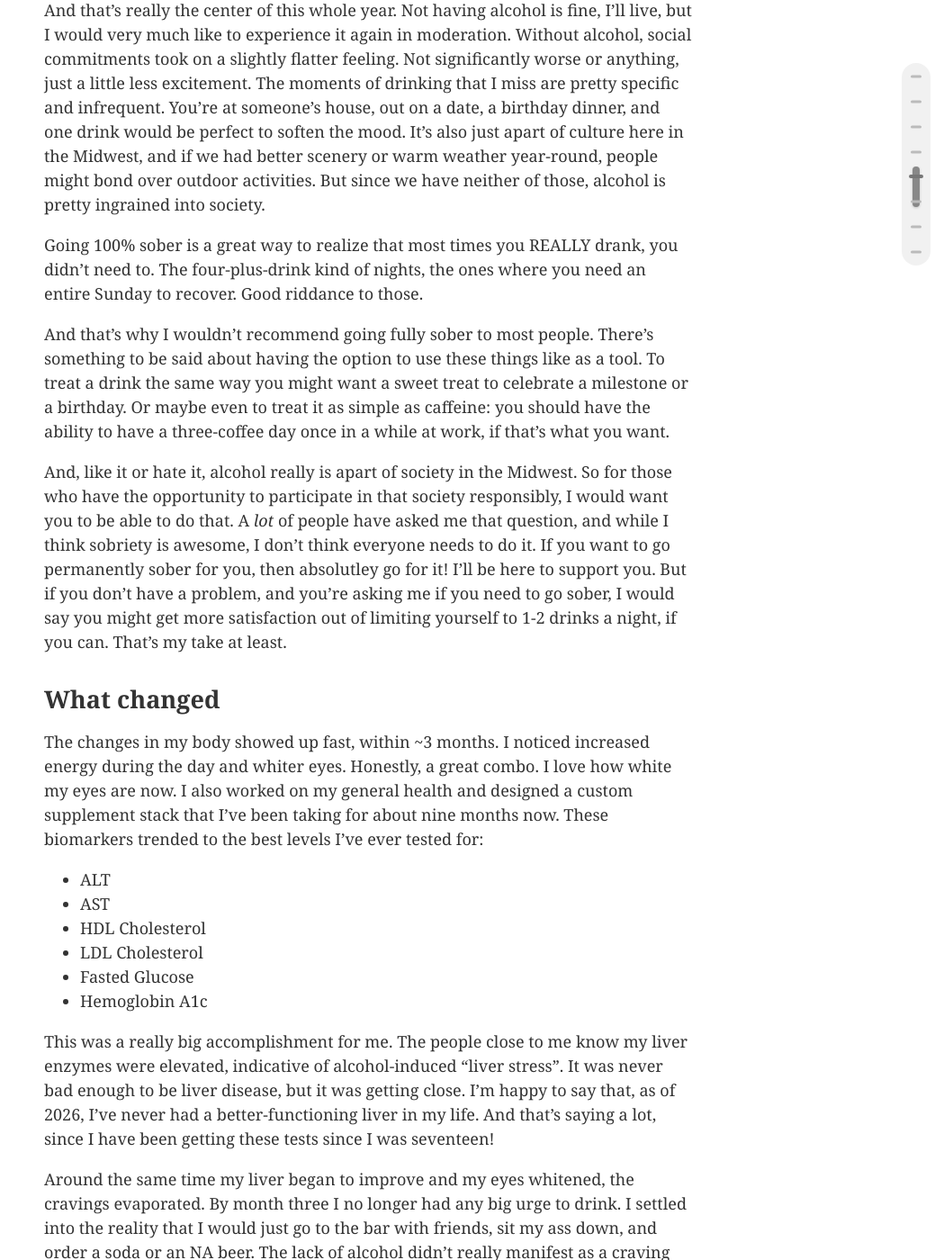
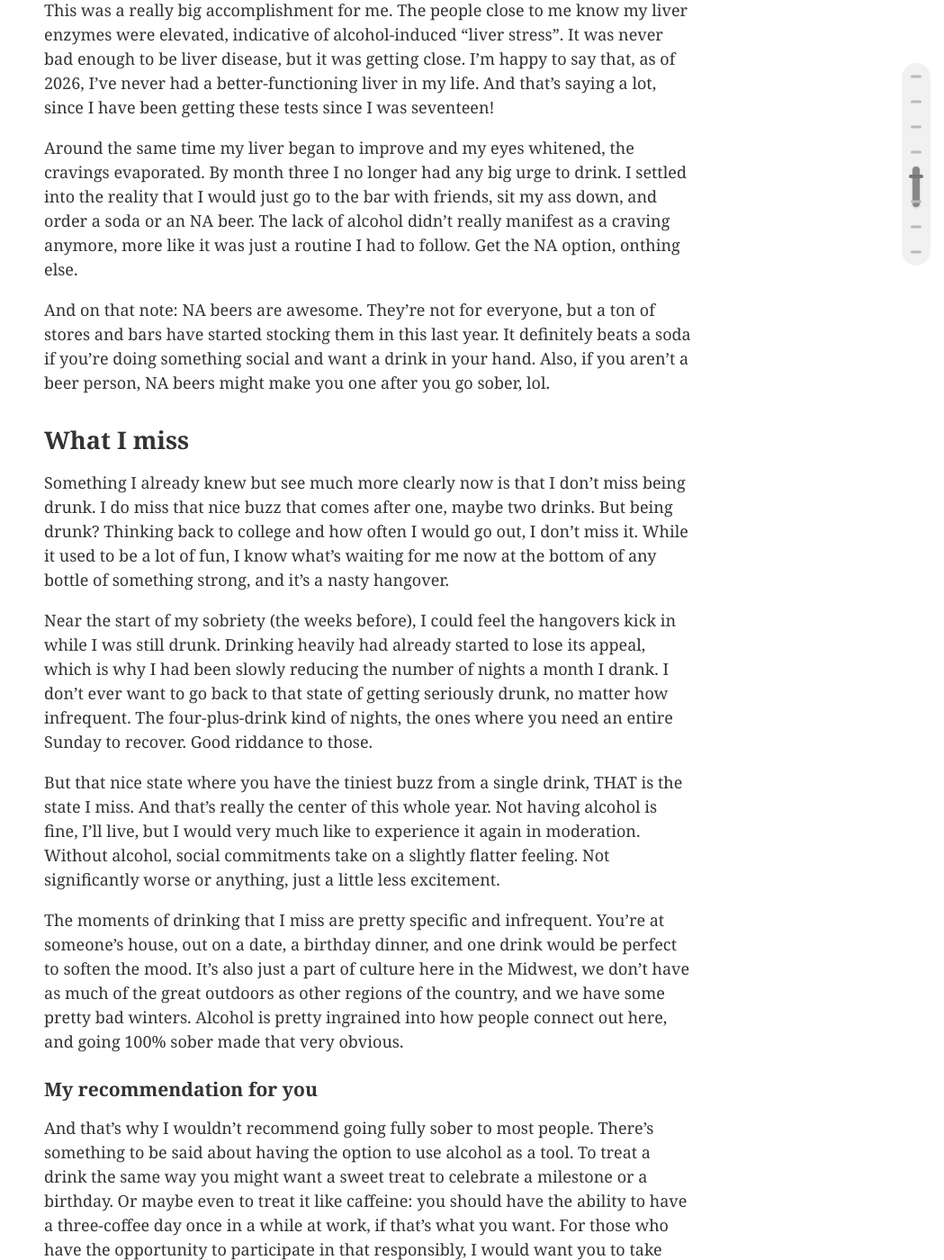
Before and after one commit to 0sps/sull1van.com, a Jekyll site: the page built from _posts/2026-06-04-thoughts-on-a-year-sober.md, in a window 1280 px wide and 1400 px high, scrolled down 3084 px. Shown: the whole window at 90% size, without its empty margins (231-1280 px from the left). Built offline with Jekyll 4.4.1, drawn with Linux system fonts in a browser that asks for light colours; some of the changed text lies outside the part shown.

Commit message:
Update 2026-06-04-thoughts-on-a-year-sober.md

```diff
--- a/_posts/2026-06-04-thoughts-on-a-year-sober.md
+++ b/_posts/2026-06-04-thoughts-on-a-year-sober.md
@@ -57,20 +57,6 @@
 But yeah, I could. Just go longer. So that's exactly what I did. Two months turned into six, then at six months I said twelve. Here we are, twelve months later. It's crazy.
 
 
-## Things I missed while sober
-
-Something I already knew but see much more clearly now is that I don't miss being drunk. I do miss that nice buzz that comes after one, maybe two drinks. Thinking back to college and how often I would go out, I don't miss it. While it used to be a lot of fun, I know what's waiting for me now at the bottom of any bottle of something strong, and it's a nasty hangover.
-
-Near the start of my sobriety (the weeks before), I could feel the hangovers kick in while I was still drunk. Drinking heavily had already started to lose its appeal, which is why I had only been drinking once or twice a month before I went sober. I don't ever want to go back to that state of getting seriously drunk, no matter how infrequent. That nice state where you have the tiniest buzz from a single drink, THAT is the state I miss.
-
-And that's really the center of this whole year. Not having alcohol is fine, I'll live, but I would very much like to experience it again in moderation. Without alcohol, social commitments took on a slightly flatter feeling. Not significantly worse or anything, just a little less excitement. The moments of drinking that I miss are pretty specific and infrequent. You're at someone's house, out on a date, a birthday dinner, and one drink would be perfect to soften the mood. It's also just apart of culture here in the Midwest, and if we had better scenery or warm weather year-round, people might bond over outdoor activities. But since we have neither of those, alcohol is pretty ingrained into society.
-
-Going 100% sober is a great way to realize that most times you REALLY drank, you didn't need to. The four-plus-drink kind of nights, the ones where you need an entire Sunday to recover. Good riddance to those.
-
-And that's why I wouldn't recommend going fully sober to most people. There's something to be said about having the option to use these things like as a tool. To treat a drink the same way you might want a sweet treat to celebrate a milestone or a birthday. Or maybe even to treat it as simple as caffeine: you should have the ability to have a three-coffee day once in a while at work, if that's what you want.
-
-And, like it or hate it, alcohol really is apart of society in the Midwest. So for those who have the opportunity to participate in that society responsibly, I would want you to be able to do that. A *lot* of people have asked me that question, and while I think sobriety is awesome, I don't think everyone needs to do it. If you want to go permanently sober for you, then absolutley go for it! I'll be here to support you. But if you don't have a problem, and you're asking me if you need to go sober, I would say you might get more satisfaction out of limiting yourself to 1-2 drinks a night, if you can. That's my take at least.
-
 
 
 ## What changed
@@ -92,7 +78,24 @@
 
 
 
-## What I learned about people
+## What I miss
+
+Something I already knew but see much more clearly now is that I don't miss being drunk. I do miss that nice buzz that comes after one, maybe two drinks. But being drunk? Thinking back to college and how often I would go out, I don't miss it. While it used to be a lot of fun, I know what's waiting for me now at the bottom of any bottle of something strong, and it's a nasty hangover.
+
+Near the start of my sobriety (the weeks before), I could feel the hangovers kick in while I was still drunk. Drinking heavily had already started to lose its appeal, which is why I had been slowly reducing the number of nights a month I drank. I don't ever want to go back to that state of getting seriously drunk, no matter how infrequent. The four-plus-drink kind of nights, the ones where you need an entire Sunday to recover. Good riddance to those.
+
+But that nice state where you have the tiniest buzz from a single drink, THAT is the state I miss. And that's really the center of this whole year. Not having alcohol is fine, I'll live, but I would very much like to experience it again in moderation. Without alcohol, social commitments take on a slightly flatter feeling. Not significantly worse or anything, just a little less excitement.
+
+The moments of drinking that I miss are pretty specific and infrequent. You're at someone's house, out on a date, a birthday dinner, and one drink would be perfect to soften the mood. It's also just a part of culture here in the Midwest, we don't have as much of the great outdoors as other regions of the country, and we have some pretty bad winters. Alcohol is pretty ingrained into how people connect out here, and going 100% sober made that very obvious.
+
+### My recommendation for you
+
+And that's why I wouldn't recommend going fully sober to most people. There's something to be said about having the option to use alcohol as a tool. To treat a drink the same way you might want a sweet treat to celebrate a milestone or a birthday. Or maybe even to treat it like caffeine: you should have the ability to have a three-coffee day once in a while at work, if that's what you want. For those who have the opportunity to participate in that responsibly, I would want you to take advantage where possible. A lot of people have asked me this question, and while I think sobriety is awesome, I don't think everyone needs to do it. If you want to go permanently sober for *you*, then yes, go for it! I'll be here to support you. But if you don't have a problem, and you're asking me if you need to go sober, I would say you might get more satisfaction out of limiting yourself to one or two drinks a night, if you can. That's my take at least.
+
+
+
+
+## What I learned about people while sober
 
 People ask constant questions, and most of them are supportive. I've had tons of questions about my sobriety and never once been shamed for it. What I do get, sometimes, is a quiet guilt. I'll see other people drinking and they almost seem upset that I'm not. Like if you went out for a friend's birthday and you brought your own food because you're on a meal plan. It breaks social norms and confuses people. The alternative is to stay home and skip social events, which is a terrible alternative.
 
```
